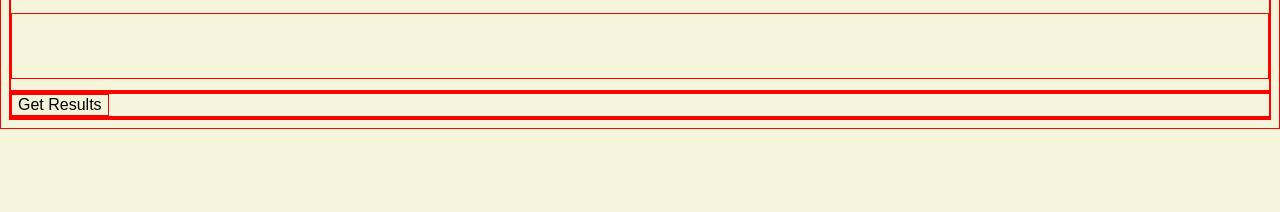
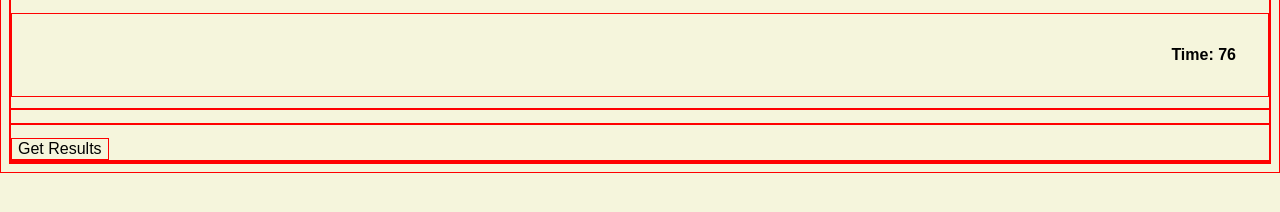
Before and after one commit to tawhidk9/javaScript-quiz, a plain HTML site: page index.html in a window 1280 px wide. Shown: the part 132-344 px from the top of the page. Drawn offline with Linux system fonts and the light colour scheme.

Commit message:
created for loop for questions

```diff
--- a/index.html
+++ b/index.html
@@ -14,7 +14,7 @@
         <h1 class="timer"></h1>
     </header>
     <main>
-    <div id="quiz"></div>
+    <h2 id="quiz"></h2>
     <button id="submit">Get Results</button>
     <div id="results"></div>
     </main>
--- a/script.js
+++ b/script.js
@@ -62,5 +62,13 @@ var quizQ = [
 ];
 var score = 0;
 
+for(var i=0; i < quizQ.length; i++){
+    //ask user the question
+
+}
+
 
 //Now to show the questions created
+
+//Call functions
+countTimer();
```
